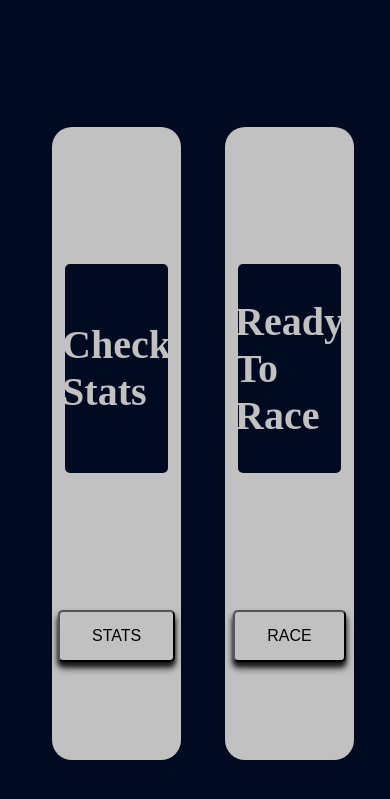
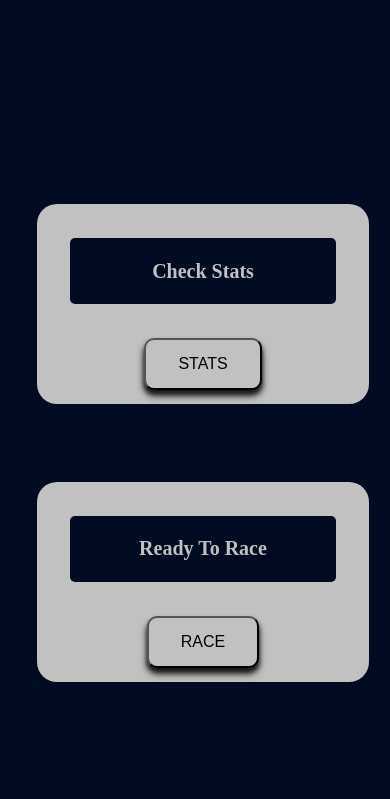
Before and after one commit to allen1377/mario-tracker, a Django app: page /marioTracker/statsOrMap in a window 390 px wide. Shown: the top 799 px of the page. Run offline with Django 4.2, Linux system fonts and the light colour scheme; some libraries are stand-ins or nearby versions.

Commit message:
split page work

```diff
--- a/marioTracker/static/marioTracker/statOrMap.css
+++ b/marioTracker/static/marioTracker/statOrMap.css
@@ -47,18 +47,19 @@ h3 {
     background-color: #000a21;
     border-radius: 5px;
     display: flex;
-    flex-grow: column;
+    flex-direction: column;
     align-items: center;
     justify-content: center;
     color: rgb(193, 193, 193);
-    font-size: 2.5em;
+    font-size: clamp(20px, 28px, 36px);
+    text-align: center;
 }
 
 .choice {
     position: relative;
     height: auto;
     padding: 15px 32px;
-    border-radius: 5px;
+    border-radius: 10px;
     box-shadow: 0 4px 4px 0 rgba(11, 11, 11, 0.712), 0 6px 7px rgba(10, 10, 10, 0.788);
     background-color: rgb(193, 193, 193);
     font-size: 1em;
@@ -178,6 +179,8 @@ form p {
     flex-direction: column;
     align-items: center;
     justify-content: flex-start;
+    padding-bottom: 25px;
+    min-width: 300px;
 }
 
 #winRecordForm {
@@ -251,7 +254,7 @@ form p {
 
 #records th {
     text-align: left;
-    font-size: 2em;
+    font-size: 1.5em;
     color: #000a21;
     border-bottom: solid #000a21 1px;
 }
@@ -270,7 +273,6 @@ form p {
     vertical-align: top;
     font-size: 19px;
     max-height: 25px;
-    outline: solid black 1px;
     height: 2px;
     overflow: hidden;
 }
@@ -395,3 +397,19 @@ form p {
         opacity: 0;
     }
 }
+
+@media screen and (max-width: 600px){
+    .card {
+        width: 85%;
+        height: 200px;
+    }
+
+    #cardsSpace {
+        flex-direction: column;
+        align-items: center;
+    }
+
+    .card > h3 {
+        font-size: clamp(12px, 20px, 22px);
+    }
+}
```
Also changed, not shown: marioTracker/static/marioTracker/index.css (+7 -4 lines).
